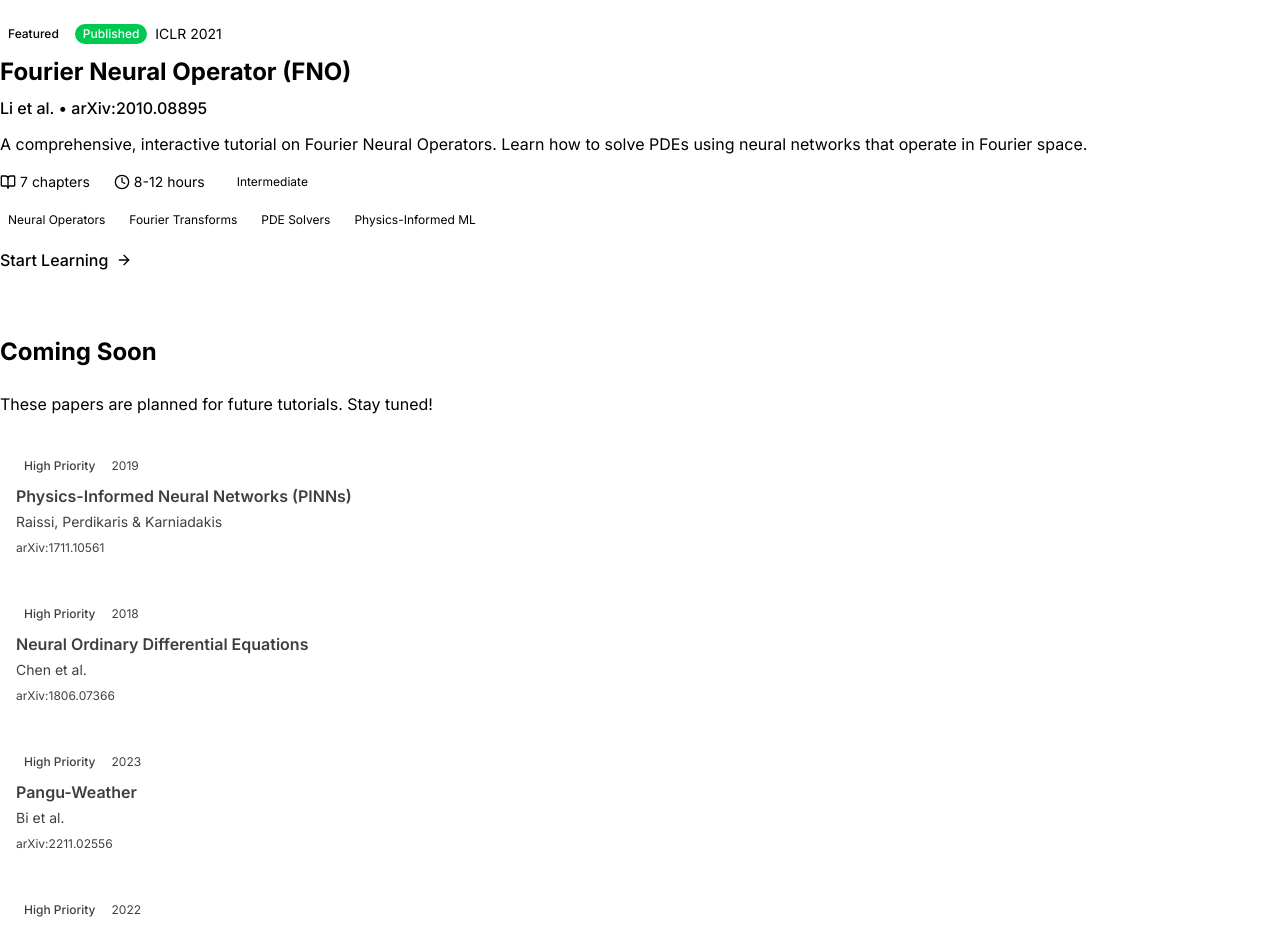
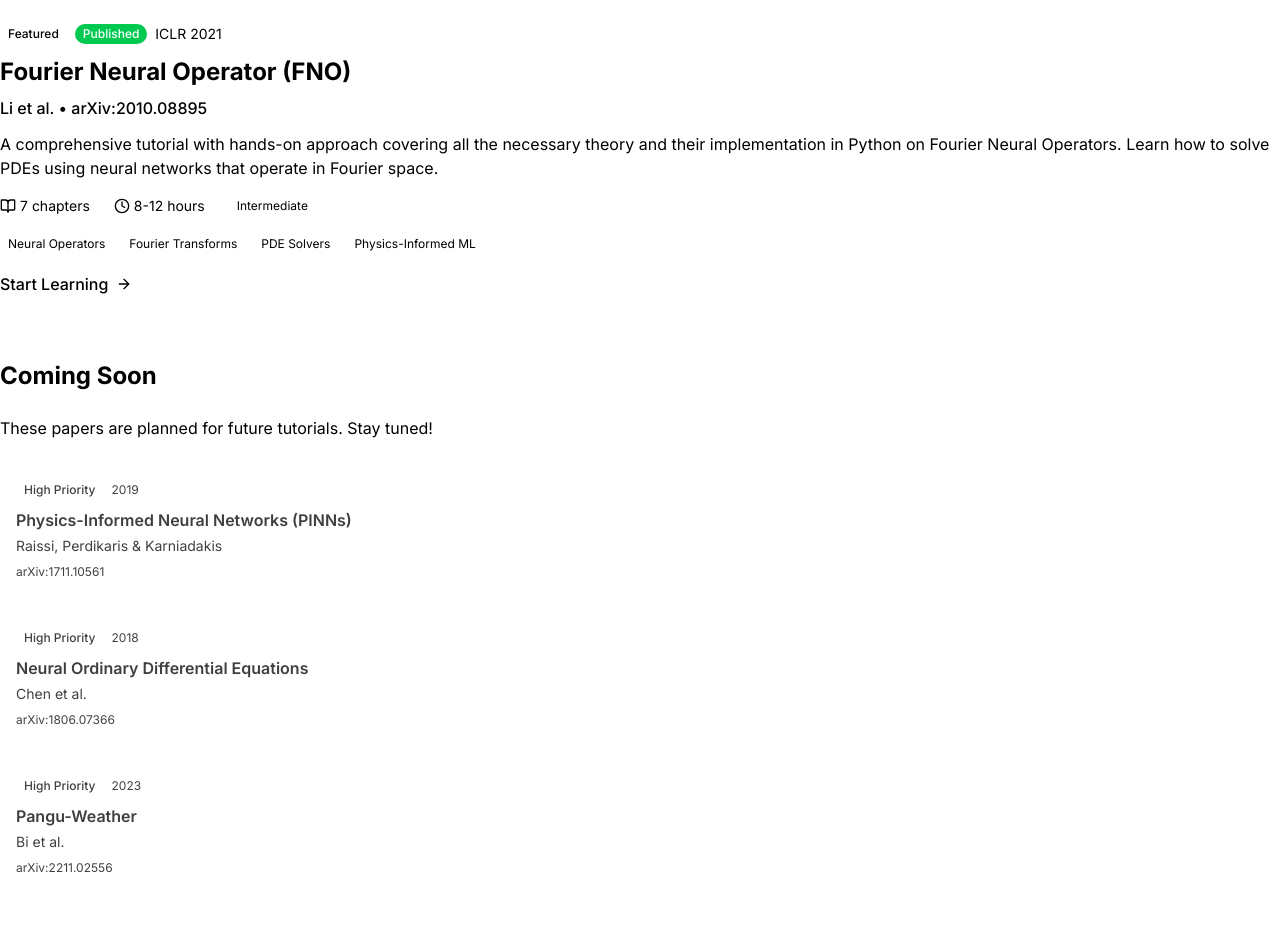
Before and after one commit to shammun/portfolio-website, a Next.js app: page /blog/ai-paper-implementations in a window 1280 px wide. Shown: the part 880-1807 px from the top of the page. Built offline with nearby package versions, Linux system fonts and the light colour scheme.

Commit message:
Update FNO tutorial description

```diff
--- a/src/app/blog/ai-paper-implementations/page.tsx
+++ b/src/app/blog/ai-paper-implementations/page.tsx
@@ -24,7 +24,7 @@ const paperSeries = [
     venue: "ICLR 2021",
     arxiv: "2010.08895",
     description:
-      "A comprehensive, interactive tutorial on Fourier Neural Operators. Learn how to solve PDEs using neural networks that operate in Fourier space.",
+      "A comprehensive tutorial with hands-on approach covering all the necessary theory and their implementation in Python on Fourier Neural Operators. Learn how to solve PDEs using neural networks that operate in Fourier space.",
     totalChunks: 7,
     estimatedTime: "8-12 hours",
     difficulty: "Intermediate",
```
